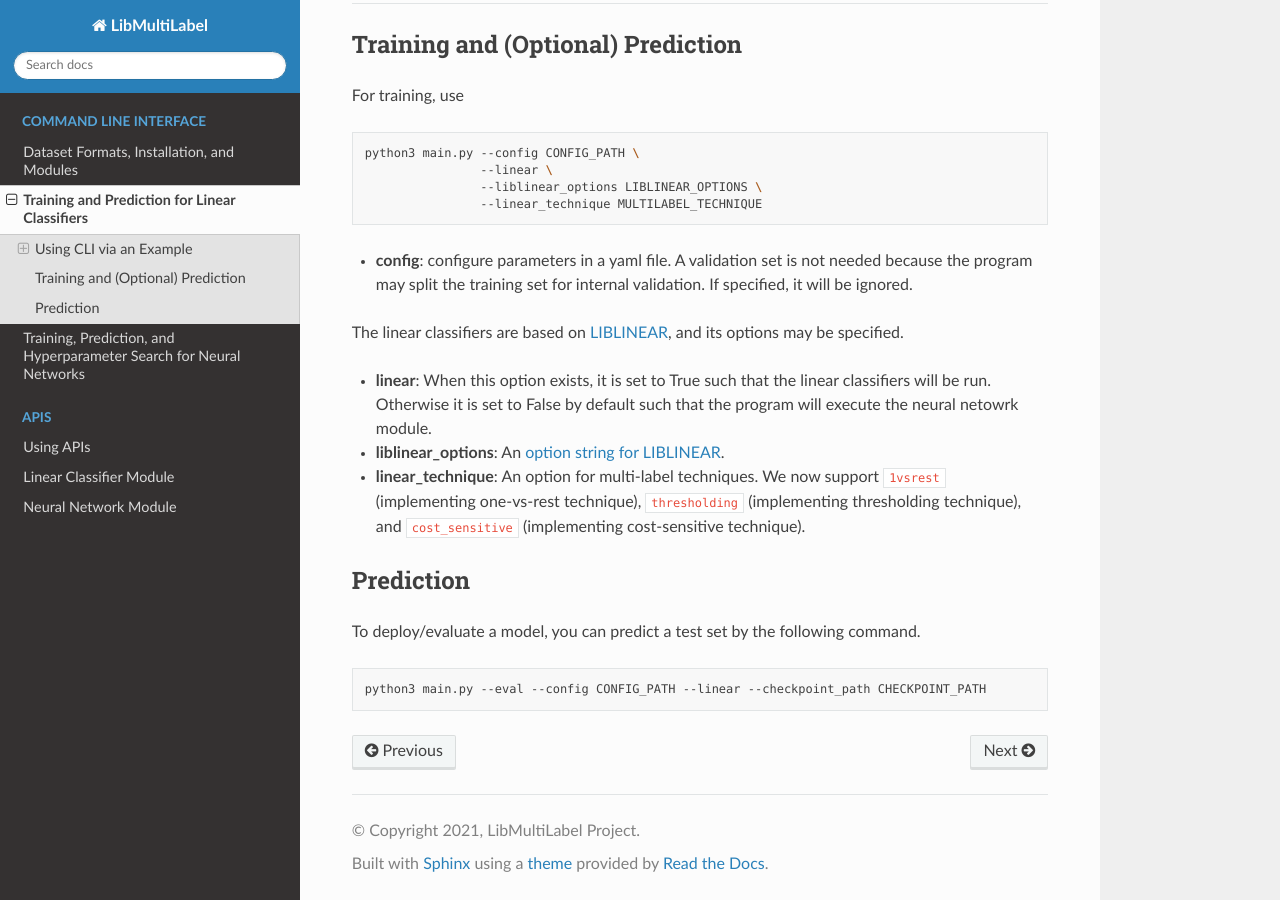
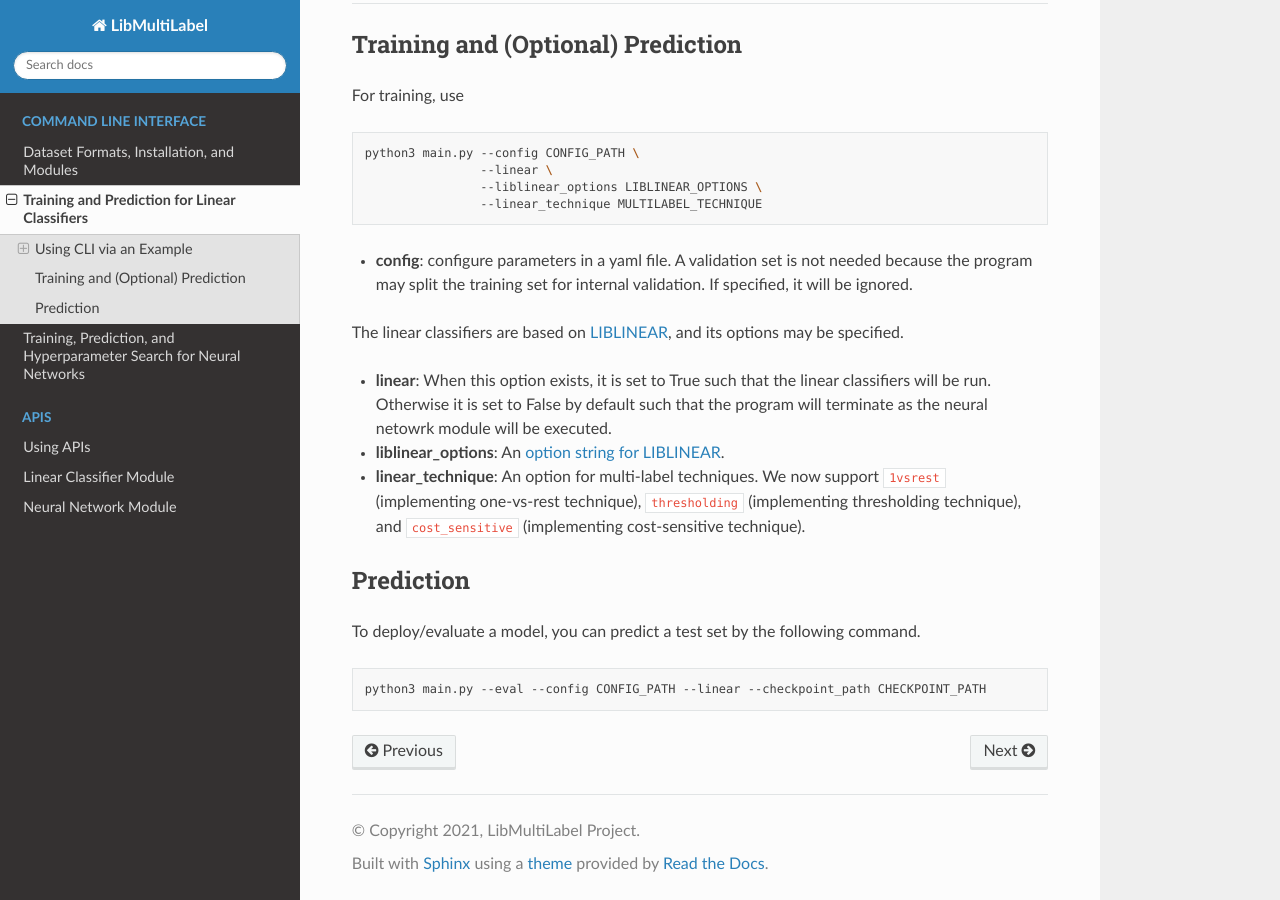
Before and after one commit to ASUS-AICS/LibMultiLabel, a Sphinx documentation site: the page built from docs/cli/linear.rst, in a window 1280 px wide and 900 px high, scrolled down 1252 px. Built offline with Sphinx 7.4.7 and the Read the Docs theme 2.0.0, drawn with Linux system fonts in a browser that asks for light colours.

Commit message:
polish the explanation of --linear

```diff
--- a/docs/cli/linear.rst
+++ b/docs/cli/linear.rst
@@ -78,7 +78,7 @@
 
 The linear classifiers are based on `LIBLINEAR <https://www.csie.ntu.edu.tw/~cjlin/liblinear/>`_, and its options may be specified.
 
-- **linear**: When this option exists, it is set to True such that the linear classifiers will be run. Otherwise it is set to False by default such that the program will execute the neural netowrk module.
+- **linear**: When this option exists, it is set to True such that the linear classifiers will be run. Otherwise it is set to False by default such that the program will terminate as the neural netowrk module will be executed.
 
 - **liblinear_options**: An `option string for LIBLINEAR <https://github.com/cjlin1/liblinear>`_.
 
```
